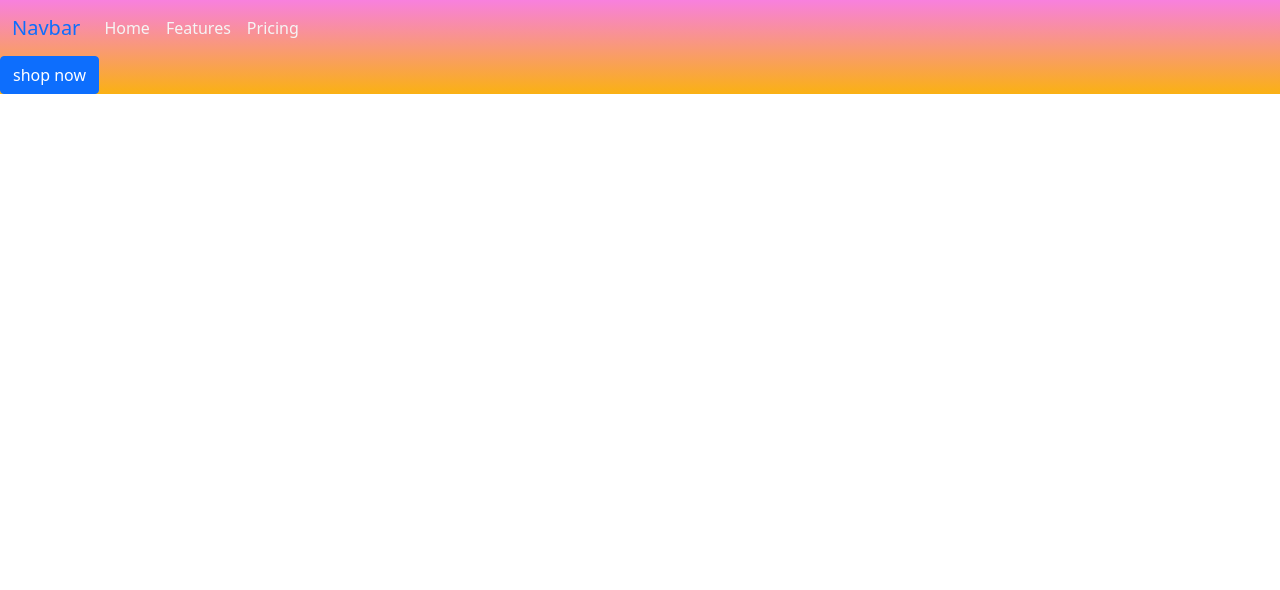
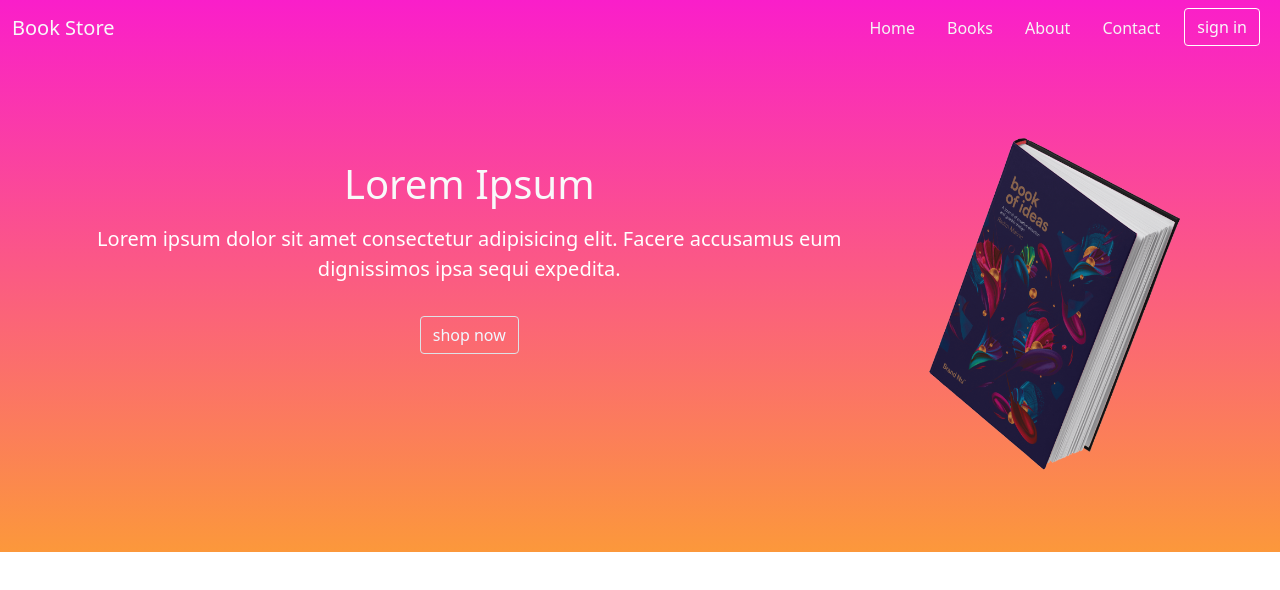
Before and after one commit to arshedgithub/Book-Store-with-react, a React (Create React App) app: page / in a window 1280 px wide. Shown: the top 590 px of the page. Built offline with nearby package versions, Linux system fonts and the light colour scheme.

Commit message:
add header

```diff
--- /dev/null
+++ b/src/components/header.jsx
@@ -0,0 +1,29 @@
+import React from "react";
+import NavBar from "./navbar";
+import headerImg from "../assets/header-img.png";
+import { Link } from "react-router-dom";
+
+const Header = () => {
+  return (
+    <div className="header">
+      <NavBar />
+      <div className="row m-5">
+        <div className="col p-5 text-center">
+          <h1 className="text-light p-2">Lorem Ipsum</h1>
+          <p className="headerText text-white fs-5">
+            Lorem ipsum dolor sit amet consectetur adipisicing elit. Facere
+            accusamus eum dignissimos ipsa sequi expedita.
+          </p>
+          <Link to="#" className="shopBtn">
+            <button className=" btn border m-3">shop now</button>
+          </Link>
+        </div>
+        <div className="col-md-auto pb-5">
+          <img src={headerImg} alt="book" style={{ maxHeight: "400px" }} />
+        </div>
+      </div>
+    </div>
+  );
+};
+
+export default Header;
--- a/src/components/navbar.jsx
+++ b/src/components/navbar.jsx
@@ -4,9 +4,9 @@ import { Link, NavLink } from "react-router-dom";
 const NavBar = () => {
   return (
     <nav className="navbar navbar-expand-lg">
-      <div className="container-fluid">
-        <Link className="navbar-brand" to="#">
-          Navbar
+      <div className="container-fluid ">
+        <Link className="navbar-brand text-light" to="#">
+          Book Store
         </Link>
         <button
           className="navbar-toggler"
@@ -20,22 +20,33 @@ const NavBar = () => {
           <span className="navbar-toggler-icon"></span>
         </button>
         <div className="collapse navbar-collapse" id="navbarNav">
-          {/* <div className="mr-auto"></div> */}
+          <div className="me-auto"></div>
           <ul className="navbar-nav">
-            <li className="nav-item">
-              <NavLink className="nav-link active" aria-current="page" to="#">
+            <li className="nav-item px-2">
+              <NavLink className="nav-link" aria-current="page" to="#">
                 Home
               </NavLink>
             </li>
-            <li className="nav-item">
+            <li className="nav-item px-2">
               <NavLink className="nav-link" to="#">
-                Features
+                Books
               </NavLink>
             </li>
-            <li className="nav-item">
+            <li className="nav-item px-2">
               <NavLink className="nav-link" to="#">
-                Pricing
+                About
               </NavLink>
+            </li>
+            <li className="nav-item px-2">
+              <NavLink className="nav-link" aria-current="page" to="#">
+                Contact
+              </NavLink>
+            </li>
+
+            <li className="nav-item px-2">
+              <button className="signBtn btn border border-white text-light">
+                sign in
+              </button>
             </li>
           </ul>
         </div>
--- a/src/components/pages/home.css
+++ b/src/components/pages/home.css
@@ -1,11 +1,31 @@
 .header {
-  background-image: linear-gradient(
-    to bottom,
-    rgb(248, 128, 222),
-    rgb(250, 177, 19)
-  );
+  background: linear-gradient(to bottom, rgb(250, 30, 202), rgb(252, 152, 59));
+  width: 100%;
 }
 
 .navbar-nav > .nav-item > .nav-link {
   color: whitesmoke;
 }
+
+.navbar-nav {
+  margin-right: 0px;
+}
+
+.col > .headerText {
+  vertical-align: middle;
+}
+
+.col > .shopBtn > .btn {
+  color: aliceblue;
+}
+.col > .shopBtn > .btn:hover {
+  background-color: rgb(211, 216, 221);
+  border: none;
+  color: black;
+}
+
+@media only screen and (max-width: 550px) {
+  .col > .headerText {
+    font-size: 3vh !important;
+  }
+}
--- a/src/components/pages/home.jsx
+++ b/src/components/pages/home.jsx
@@ -1,16 +1,9 @@
 import React from "react";
-import NavBar from "./../navbar";
+import Header from "../header";
 import "./home.css";
 
 const Home = () => {
-  return (
-    <div className="header">
-      <NavBar />
-      <div className="text">
-        <button className="btn btn-primary">shop now</button>
-      </div>
-    </div>
-  );
+  return <Header />;
 };
 
 export default Home;
```
Also changed, not shown: src/assets/header-img.png (added).
